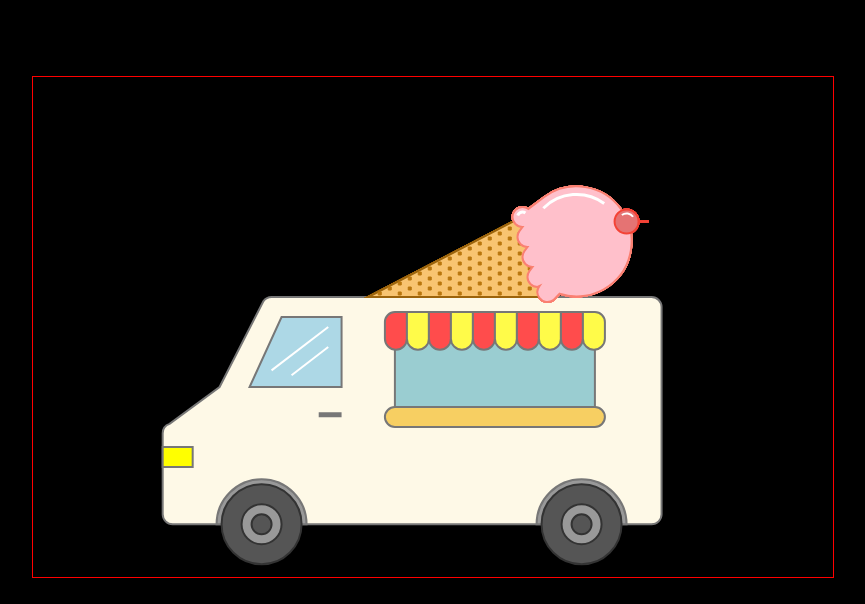
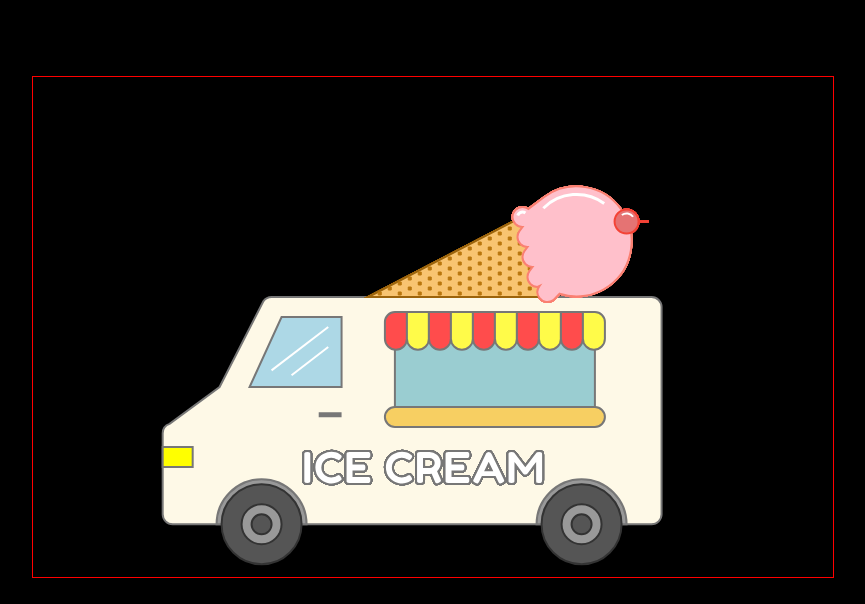
Before and after one commit to michellele994/IceCreamTruck, a plain HTML site: page index.html in a window 1280 px wide. Shown: the whole page, without its empty margins (207-1072 px from the left). Drawn offline with Linux system fonts and the light colour scheme.

Commit message:
Added ice cream sign. Attempted to add more detail,but deleted it as it was kinda ugly

```diff
--- a/icecreamtruck.js
+++ b/icecreamtruck.js
@@ -170,8 +170,8 @@ function drawTruckDetails(canvas, ctx) {
     ctx.fill();
     ctx.closePath();
     ctx.stroke();
-    // (xPos + (canvas.width * (1 / 6))) + (canvas.width * (1 / 4))
-    //     (yPos + 20) + (canvas.height * (1 / 5))
+
+
     //Front lights
     ctx.lineWidth = "2";
     ctx.strokeStyle = "#777";
@@ -213,6 +213,15 @@ function drawTruckDetails(canvas, ctx) {
         }
         ctx.fill();
         ctx.stroke();
+
+        //Drawing Ice Cream Sign
+        ctx.beginPath();
+        ctx.lineWidth = "2";
+        ctx.font = "45px Fredoka One";
+        ctx.fillStyle = "white";
+        ctx.fillText("ICE CREAM", xPos + (canvas.width * (1 / 20)), yPos + (canvas.height * (1 / 3)) + 20);
+        ctx.strokeText("ICE CREAM", xPos + (canvas.width * (1 / 20)), yPos + (canvas.height * (1 / 3)) + 20);
+        ctx.closePath();
 
         drawTopIceCream();
     }
--- a/index.html
+++ b/index.html
@@ -3,6 +3,7 @@
 
 <head>
     <title>Ice Cream Truck!!</title>
+    <link href="https://fonts.googleapis.com/css?family=Fredoka+One" rel="stylesheet">
     <link rel="stylesheet" href="style.css">
     <meta charset="UTF-8">
 </head>
```
